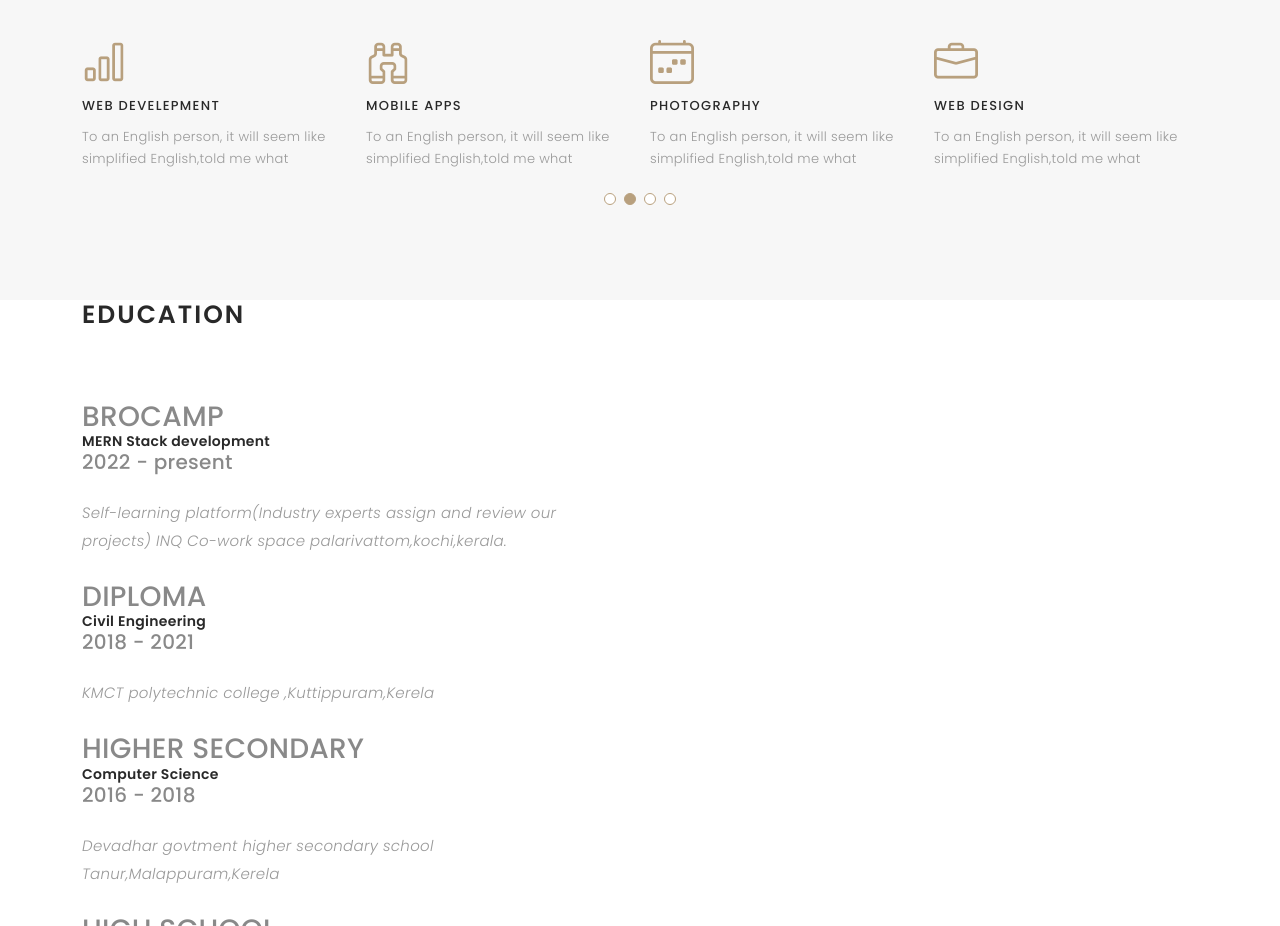
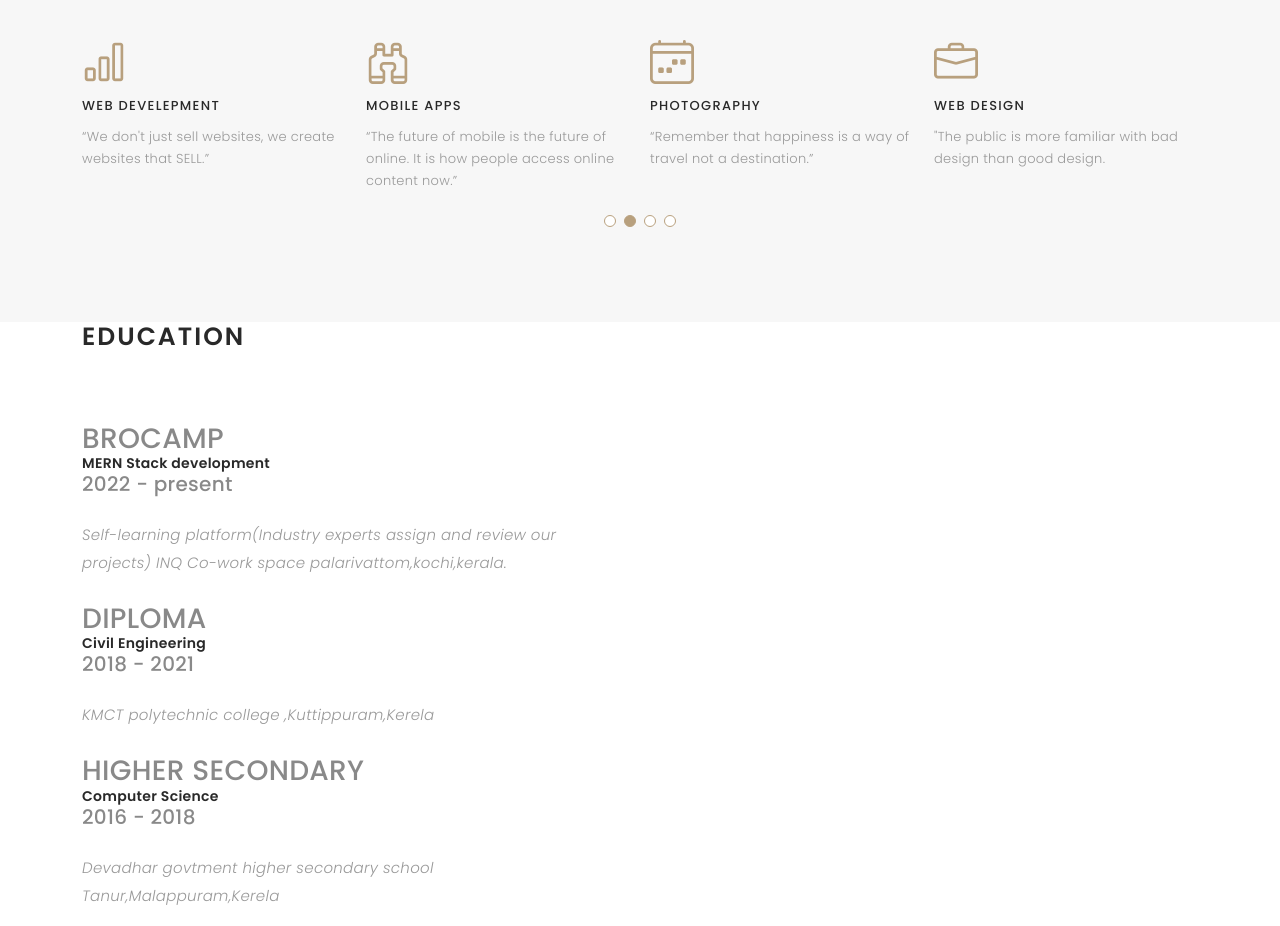
Before and after one commit to Samrood8796/personal-website, a plain HTML site: page index.html in a window 1280 px wide. Shown: the part 1380-2306 px from the top of the page. Drawn offline with nearby package versions, Linux system fonts and the light colour scheme; a web font is replaced by a local one.

Commit message:
Update index.html

```diff
--- a/index.html
+++ b/index.html
@@ -157,7 +157,7 @@
               <div class="services-block">
                 <i class="bi bi-briefcase"></i>
                 <span>WEB DESIGN</span>
-                <p class="separator">To an English person, it will seem like simplified English,told me what </p>
+                <p class="separator">"The public is more familiar with bad design than good design.</p>
               </div>
             </div>
 
@@ -167,7 +167,7 @@
               <div class="services-block">
                 <i class="bi bi-bar-chart"></i>
                 <span>WEB DEVELEPMENT</span>
-                <p class="separator">To an English person, it will seem like simplified English,told me what </p>
+                <p class="separator">“We don't just sell websites, we create websites that SELL.” </p>
               </div>
             </div>
 
@@ -177,7 +177,7 @@
               <div class="services-block">
                 <i class="bi bi-binoculars"></i>
                 <span>MOBILE APPS</span>
-                <p class="separator">To an English person, it will seem like simplified English,told me what </p>
+                <p class="separator">“The future of mobile is the future of online. It is how people access online content now.” </p>
               </div>
             </div><!-- End testimonial item -->
 
@@ -185,7 +185,7 @@
               <div class="services-block">
                 <i class="bi bi-calendar4-week"></i>
                 <span>PHOTOGRAPHY</span>
-                <p class="separator">To an English person, it will seem like simplified English,told me what </p>
+                <p class="separator">“Remember that happiness is a way of travel not a destination.”</p>
               </div>
             </div>
 
```
